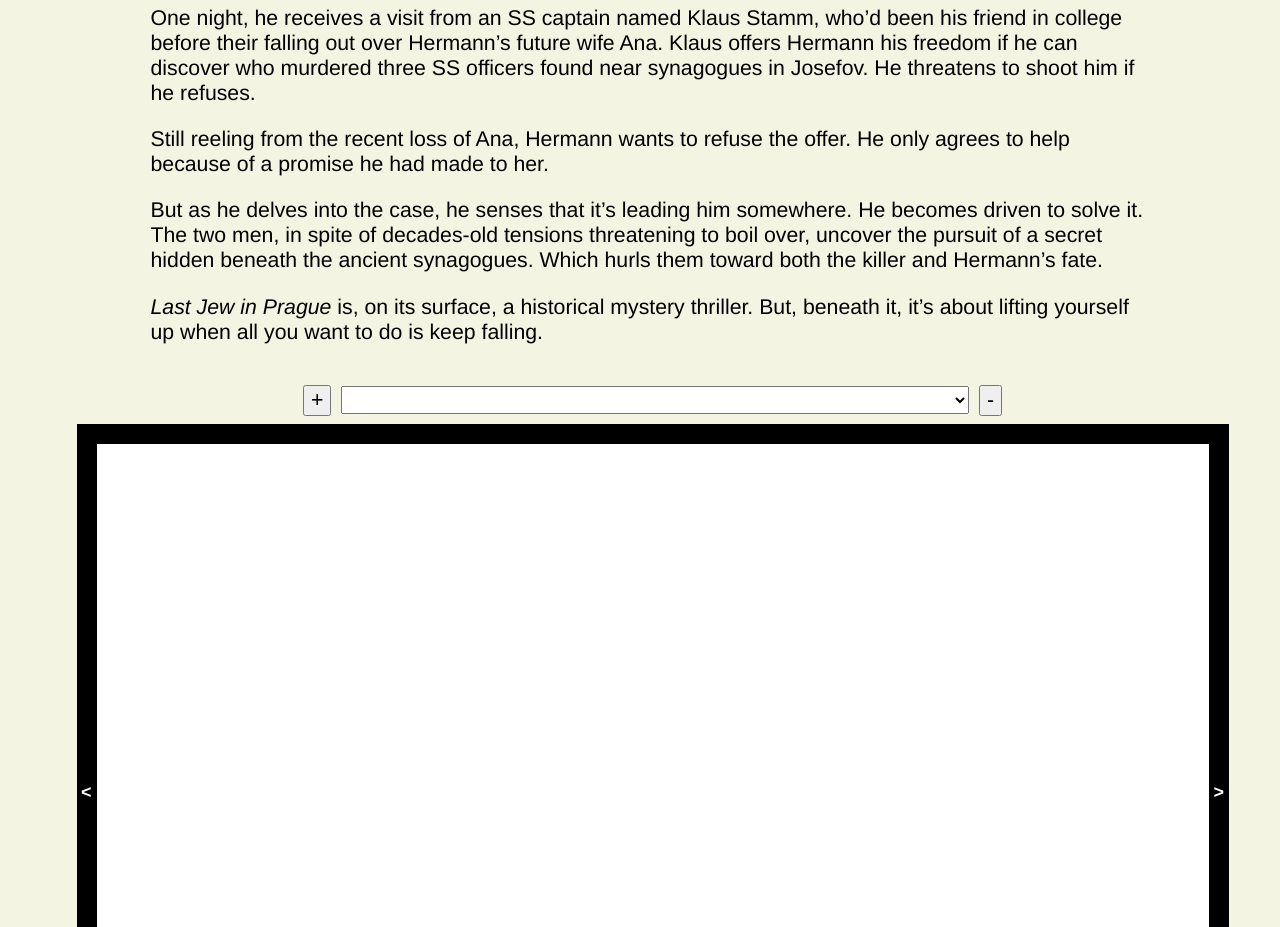
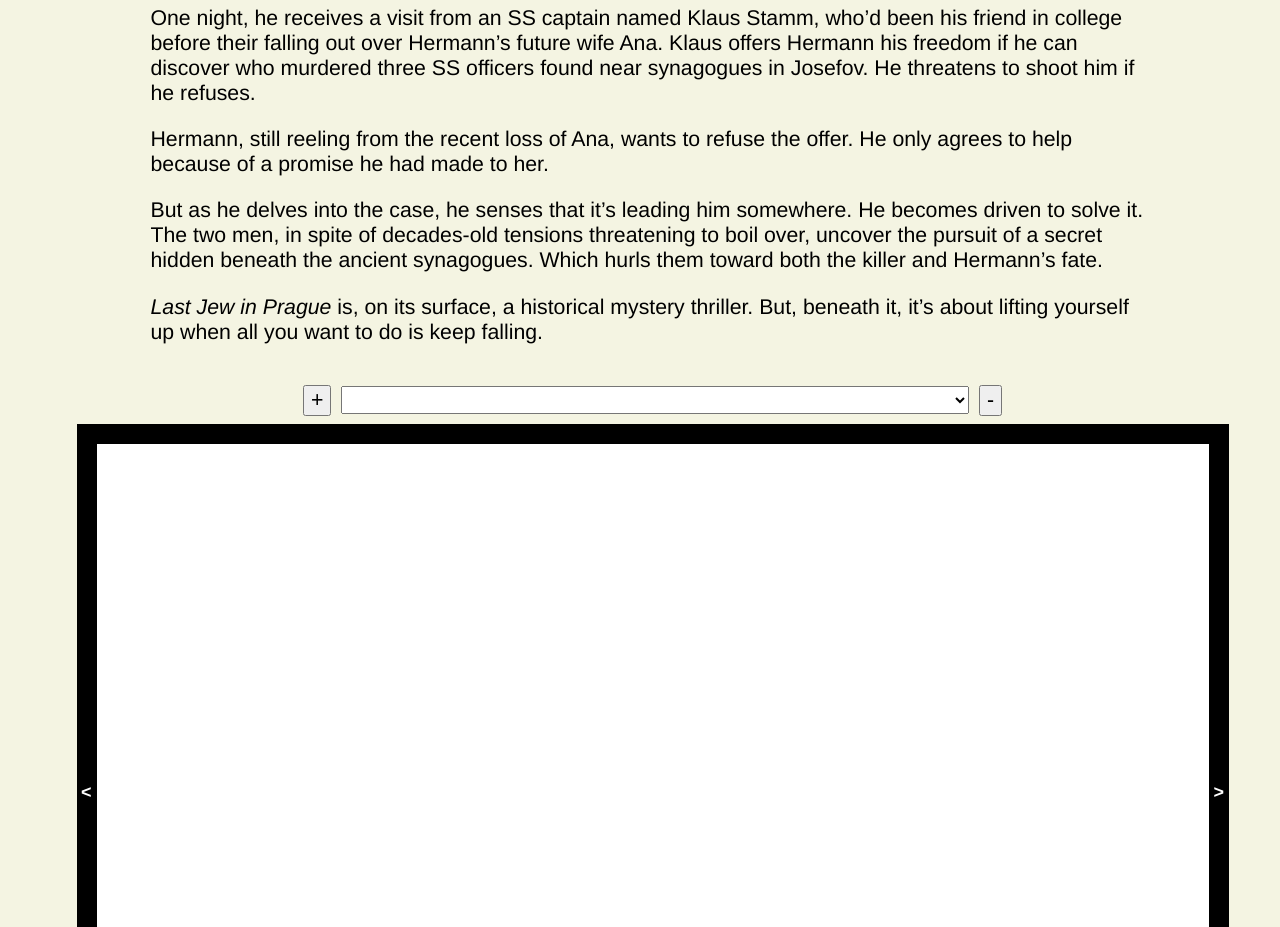
Before and after one commit to colinjcohen/colinjcohen.github.io, a plain HTML site: page index.html in a window 1280 px wide. Shown: the part 3260-4187 px from the top of the page. Drawn offline with Linux system fonts and the light colour scheme; no server answers; a script that the page names is missing.

Commit message:
Minor edit.

```diff
--- a/index.html
+++ b/index.html
@@ -431,7 +431,7 @@
 
     <p class="desc">One night, he receives a visit from an SS captain named Klaus Stamm, who&#8217;d been his friend in college before their falling out over Hermann&#8217;s future wife Ana. Klaus offers Hermann his freedom if he can discover who murdered three SS officers found near synagogues in Josefov. He threatens to shoot him if he refuses.</p>
 
-    <p class="desc">Still reeling from the recent loss of Ana, Hermann wants to refuse the offer. He only agrees to help because of a promise he had made to her.</p>
+    <p class="desc">Hermann, still reeling from the recent loss of Ana, wants to refuse the offer. He only agrees to help because of a promise he had made to her.</p>
 
     <p class="desc">But as he delves into the case, he senses that it&#8217;s leading him somewhere. He becomes driven to solve it. The two men, in spite of decades-old tensions threatening to boil over, uncover the pursuit of a secret hidden beneath the ancient synagogues. Which hurls them toward both the killer and Hermann&#8217;s fate.</p>
 
```
